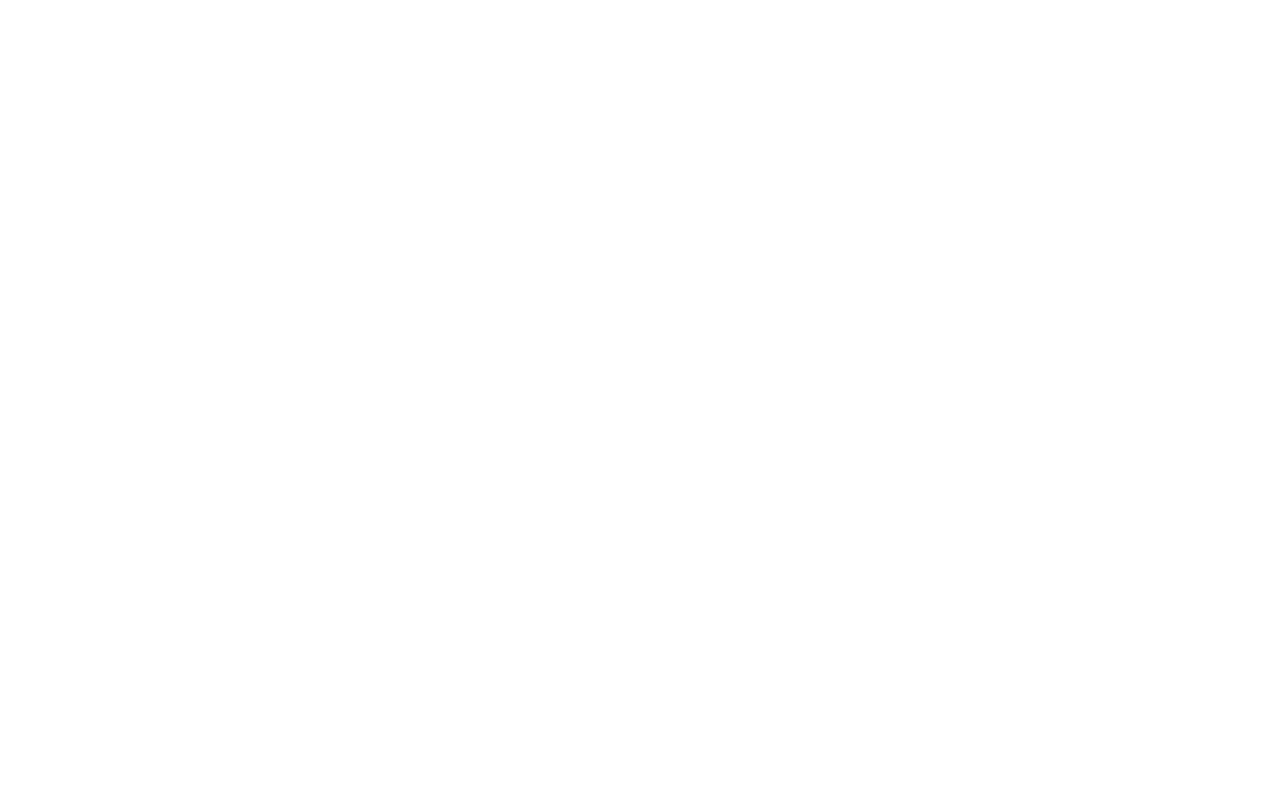
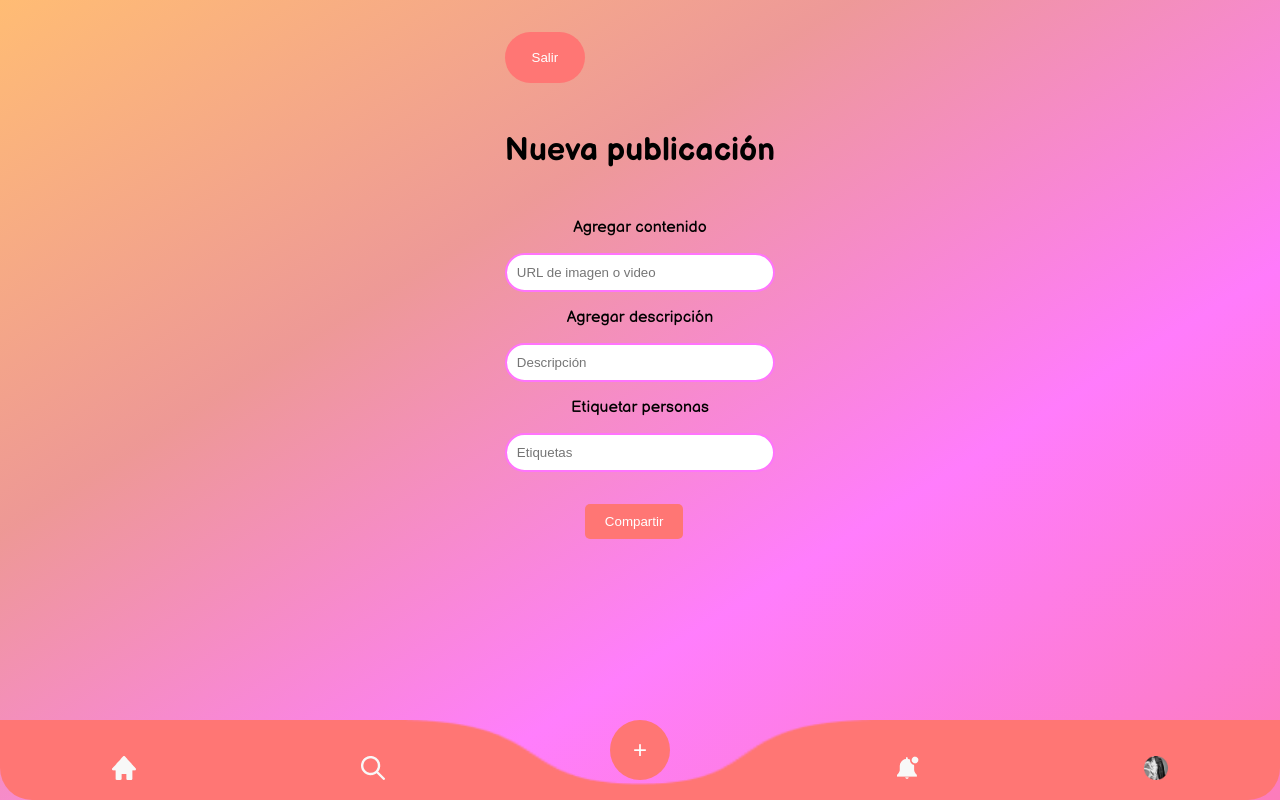
Before and after one commit to EmmanuelUs4/RedSocial, a React (Vite) app in the folder findy-red-social/: page /details in a window 1280 px wide. Before the commit this address had no page. Built offline with nearby package versions, Linux system fonts and the light colour scheme.

Commit message:
creating footer logic and details

```diff
--- a/findy-red-social/package.json
+++ b/findy-red-social/package.json
@@ -16,6 +16,8 @@
     "formik": "^2.4.5",
     "react": "^18.2.0",
     "react-dom": "^18.2.0",
+    "react-router-dom": "^6.22.3",
+    "sweetalert2": "^11.10.8",
     "yup": "^1.4.0"
   },
   "devDependencies": {
--- a/findy-red-social/src/common/Footer.jsx
+++ b/findy-red-social/src/common/Footer.jsx
@@ -1,5 +1,5 @@
 import React from "react";
-import { useHistory } from "react-router-dom";
+import { Link } from "react-router-dom";
 import "../common/footer.scss";
 import Home from "../assets/footer/Home.png";
 import Seeker from "../assets/footer/Seeker.png";
@@ -18,21 +18,20 @@ function FooterButton({ image, onClick }) {
 }
 
 const Footer = () => {
-  const history = useHistory(); // Obtiene la instancia de history
-
-  const goToProfile = () => {
-    // Define la función para navegar a la página de perfil
-    history.push("/profile"); // Redirige al usuario a la página de perfil
-  };
-
   return (
     <div className="footer">
       <div className="footer__container">
+        <Link to="/">
         <FooterButton image={Home} />
+        </Link>
         <FooterButton image={Seeker} />
-        {/* Agrega el botón "+" con el evento onClick para ir a la página de perfil */}
+        <Link to="/details">
+          <button className="button__footer">+</button>
+        </Link>
         <FooterButton image={Notificacion} />
-        <FooterButton image={Profile} onClick={goToProfile} />
+        <Link to="/profile">
+        <FooterButton image={Profile} />
+        </Link>
       </div>
 
       <div className="img__footer">
--- a/findy-red-social/src/components/NewPost/NewPost.jsx
+++ b/findy-red-social/src/components/NewPost/NewPost.jsx
@@ -1,7 +1,10 @@
-import React from 'react';
+import React, { useState, useEffect } from 'react';
 import { Formik, Form, Field } from 'formik';
 import * as Yup from 'yup';
+import { createPost } from '../../services/services';
 import './newPost.scss';
+import Swal from 'sweetalert2';
+import { useAppContext } from '../../hooks/useAppContext';
 
 const validationSchema = Yup.object().shape({
   imageUrl: Yup.string().required('Este campo es obligatorio'),
@@ -24,6 +27,38 @@ function InputField({ name, placeholder, type, errors, touched }) {
 }
 
 function NewPost() {
+  const [isSubmitting, setIsSubmitting] = useState(false);
+  const [confirming, setConfirming] = useState(false);
+  const { state, dispatch } = useAppContext(); // Usar el contexto
+
+  useEffect(() => {
+    //  cargar datos al montar el componente
+  }, []);
+
+  const handleReturnClick = () => {
+    if (confirming) {
+      Swal.fire({
+        title: "Publicación en progreso",
+        text: "Perderás tus cambios",
+        icon: "warning",
+        showCancelButton: true,
+        confirmButtonColor: "#FF74B7",
+        cancelButtonColor: "#FF7674",
+        confirmButtonText: "Salir"
+      }).then((result) => {
+        if (result.isConfirmed) {
+          window.location.href = "/";
+        }
+      });
+    } else {
+      Swal.fire({
+        title: "Operación cancelada",
+        text: "Asegúrate de haber compartido la publicación antes de salir",
+        icon: "info"
+      });
+    }
+  };
+
   return (
     <div className='form__Container'>
       <div className='form'>
@@ -34,16 +69,31 @@ function NewPost() {
             tags: '',
           }}
           validationSchema={validationSchema}
-          onSubmit={(values) => {
-            // Logica
-            console.log(values);
+          onSubmit={(values, { resetForm }) => {
+            setIsSubmitting(true);
+            createPost(values)
+              .then(response => {
+                console.log('Post creado exitosamente:', response);
+                Swal.fire({
+                  title: "Publicación compartida con éxito",
+                  icon: "success",
+                });
+                resetForm();
+                setIsSubmitting(false);
+                // Dispatch de la acción para agregar la publicación al estado global
+                dispatch({ type: 'ADD_POST', payload: response.data });
+              })
+              .catch(error => {
+                console.error('Error al crear el post:', error);
+                setIsSubmitting(false);
+              });
           }}
         >
           {({ errors, touched }) => (
             <Form>
               <div>
-                <button className='button__return'>
-                  <svg xmlns="http://www.w3.org/2000/svg" viewBox="0 0 512 512" className='return__button'><path d="M512 256A256 256 0 1 0 0 256a256 256 0 1 0 512 0zM231 127c9.4-9.4 24.6-9.4 33.9 0s9.4 24.6 0 33.9l-71 71L376 232c13.3 0 24 10.7 24 24s-10.7 24-24 24l-182.1 0 71 71c9.4 9.4 9.4 24.6 0 33.9s-24.6 9.4-33.9 0L119 273c-9.4-9.4-9.4-24.6 0-33.9L231 127z"/></svg>
+                <button className='button__return' type="button" onClick={handleReturnClick}>
+                  Salir
                 </button>
               </div>
               <h2 className='text__public'>Nueva publicación</h2>
@@ -74,7 +124,9 @@ function NewPost() {
                 touched={touched}
               />
               <div>
-                <button className='share__button' type="submit">Compartir</button>
+                <button className='share__button' type="submit" disabled={isSubmitting} onClick={() => setConfirming(true)}>
+                  Compartir
+                </button>
               </div>
             </Form>
           )}
--- a/findy-red-social/src/components/NewPost/newPost.scss
+++ b/findy-red-social/src/components/NewPost/newPost.scss
@@ -3,9 +3,14 @@
 
 .button__return {
   border-radius: 5rem;
-  height: 2.2rem;
-  background-color: transparent;
+  height: 3.2rem;
+  width: 5rem;
+  background-color: #FF7674;
+  border: none;
   margin-bottom: 3rem;
+  color: white;
+
+
 }
 
 .return__button {
--- /dev/null
+++ b/findy-red-social/src/hooks/useAppContext.jsx
@@ -0,0 +1,42 @@
+import React, { createContext, useContext, useReducer } from 'react';
+
+// Definir el estado inicial
+const initialState = {
+  posts: [],
+};
+
+// Definir acciones
+const ACTIONS = {
+  ADD_POST: 'ADD_POST',
+};
+
+// Reducer para manejar las acciones
+function reducer(state, action) {
+  switch (action.type) {
+    case ACTIONS.ADD_POST:
+      return {
+        ...state,
+        posts: [...state.posts, action.payload],
+      };
+    default:
+      return state;
+  }
+}
+
+// Crear el contexto
+const AppContext = createContext();
+
+// Proveedor del contexto
+export function AppProvider({ children }) {
+  const [state, dispatch] = useReducer(reducer, initialState);
+
+  return (
+    <AppContext.Provider value={{ state, dispatch }}>
+      {children}
+    </AppContext.Provider>
+  );
+}
+
+export function useAppContext() {
+  return useContext(AppContext);
+}
--- a/findy-red-social/src/main.jsx
+++ b/findy-red-social/src/main.jsx
@@ -2,11 +2,14 @@ import React from "react";
 import ReactDOM from "react-dom/client";
 import AppRouter from "./router/AppRouter";
 import { PostContextProvider } from "./components/PostContex/PostContext";
+import { AppProvider } from "./hooks/useAppContext";
 
 ReactDOM.createRoot(document.getElementById("root")).render(
   <React.StrictMode>
     <PostContextProvider>
+    <AppProvider>
       <AppRouter />
+      </AppProvider>
     </PostContextProvider>
   </React.StrictMode>
 );
--- a/findy-red-social/src/pages/details/details.jsx
+++ b/findy-red-social/src/pages/details/details.jsx
@@ -1,11 +1,11 @@
 import React from "react";
-import PostDetails from "../../components/PostDetails/PostDetails";
+import NewPost from "../../components/NewPost/NewPost";
 import Footer from "../../common/Footer";
 
 const details = () => {
   return (
     <>
-      <PostDetails />
+      <NewPost />
       <Footer />
     </>
   );
--- a/findy-red-social/src/pages/profile/profile.jsx
+++ b/findy-red-social/src/pages/profile/profile.jsx
@@ -1,12 +1,9 @@
 import React from 'react'
-import NewPost from '../../components/NewPost/NewPost';
-import Footer from '../../common/Footer';
 
 const profile = () => {
   return (
     <div>
-            <NewPost/>
-            <Footer/>
+            profile
 
     </div>
   )
--- a/findy-red-social/src/router/AppRouter.jsx
+++ b/findy-red-social/src/router/AppRouter.jsx
@@ -14,7 +14,7 @@ const AppRouter = () => {
       <Routes>
         <Route path="/" element={<Layout />}>
           <Route index element={<Home />} />
-          <Route path="/details/:postId" element={<Details />} />
+          <Route path="/details" element={<Details />} />
           <Route path="/login" element={<Login />} />
           <Route path="/register" element={<Register />} />
           <Route path="/profile" element={<Profile />} />
--- a/findy-red-social/src/services/services.js
+++ b/findy-red-social/src/services/services.js
@@ -1,6 +1,15 @@
 import axios from "axios";
 import { USERS_URL, POSTS_URL, COMMENTS_URL } from "../services/endpoint";
 
+export const createPost = async (postData) => {
+  try {
+    const response = await axios.post(POSTS_URL, postData);
+    return response.data;
+  } catch (error) {
+    console.error("Error creating post:", error);
+    throw error;
+  }
+};
 export const getUsers = async () => {
   try {
     const response = await axios.get(USERS_URL);
```
Also changed, not shown: 1 other file (tests, documents, lock files or other folders).
